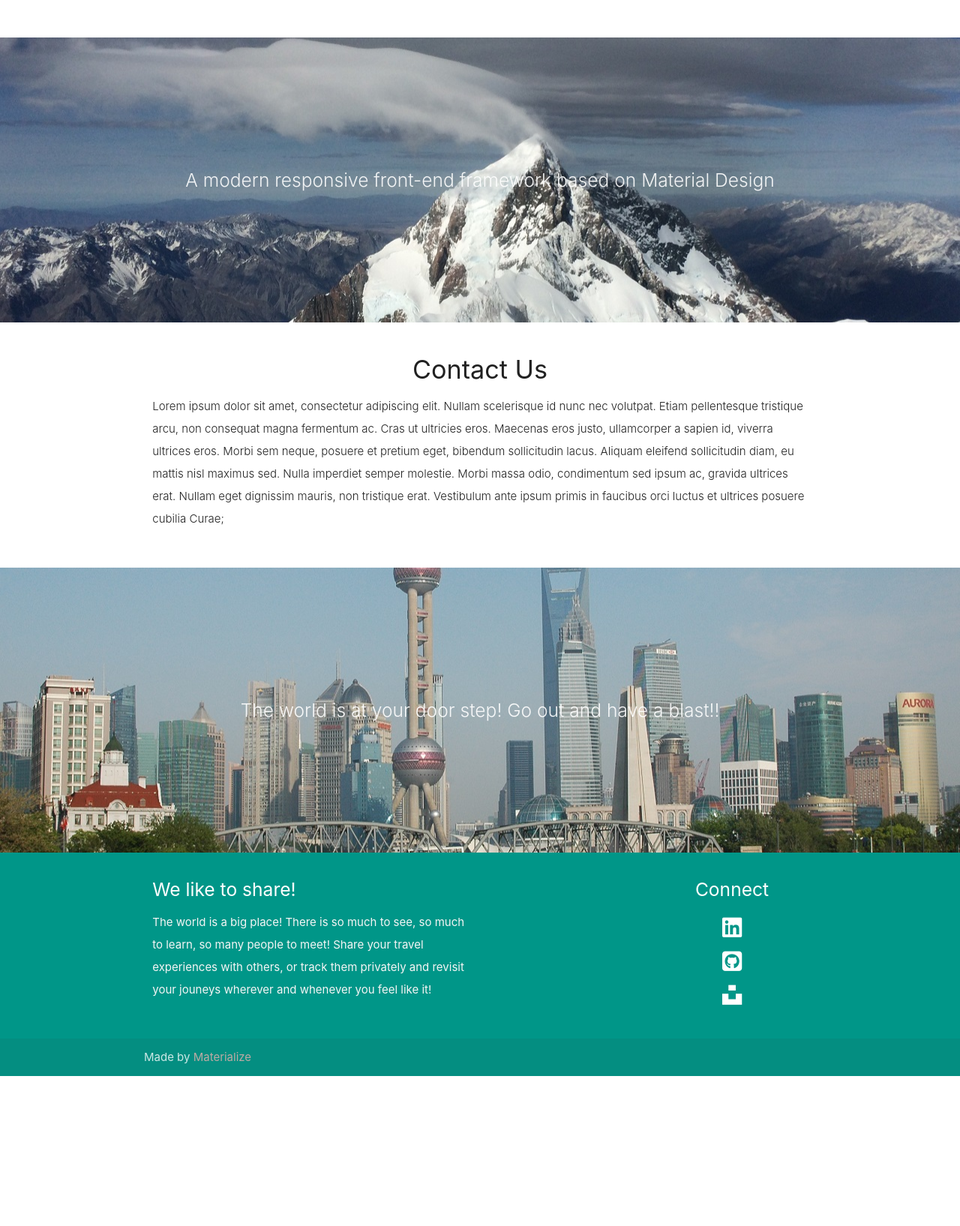
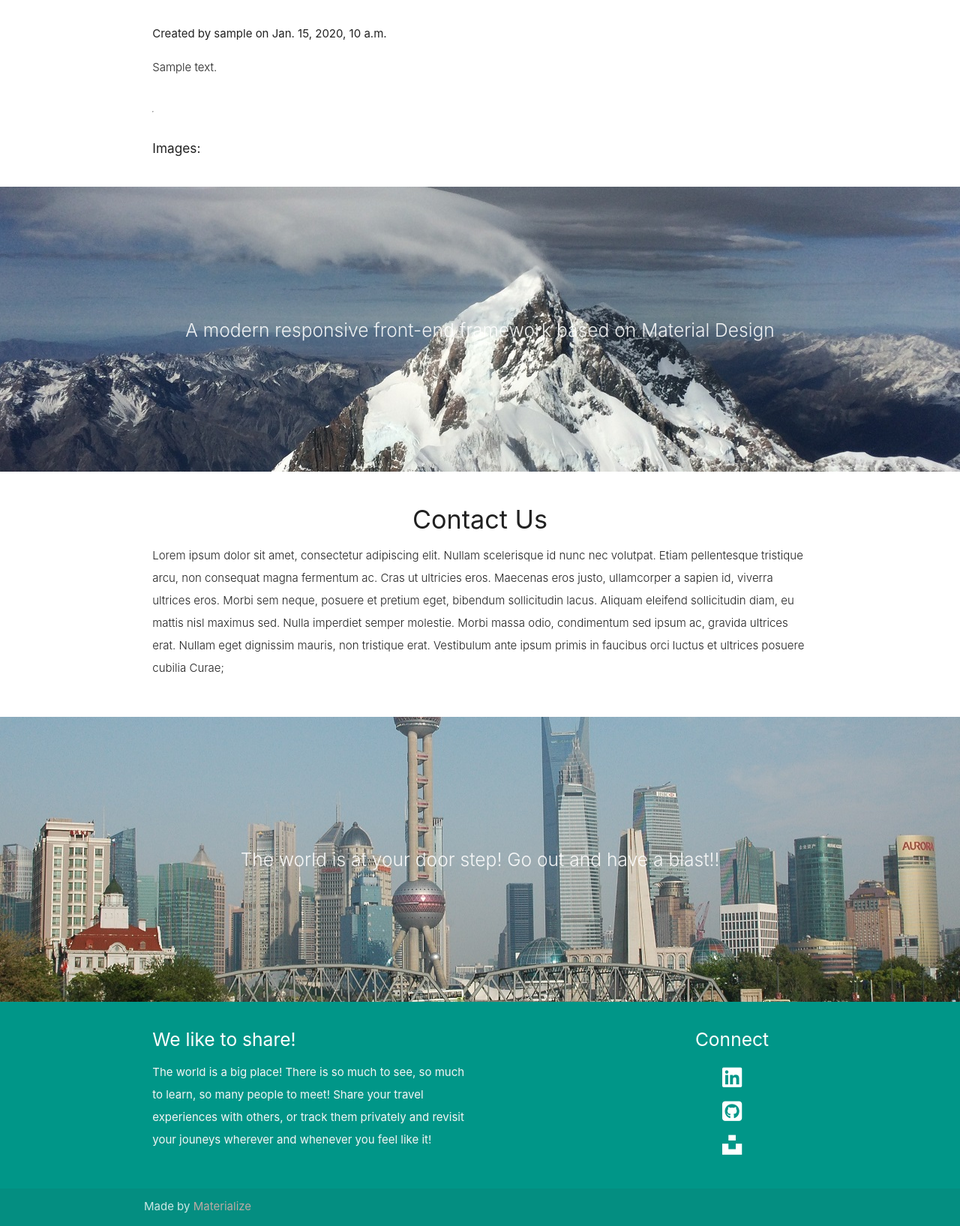
Before and after one commit to URiem/worldtravellog, a Django app: a page that uses templates/logentry_detail.html in a window 1280 px wide. Shown: the part 444-2079 px from the top of the page at 75% size. Before the commit the page ends 1879 px from the top, so only its background shows below. Run offline with Django 3.2, Linux system fonts and the light colour scheme; tables that the repository leaves empty hold one stand-in row (values such as "Sample post"); some libraries are stand-ins or nearby versions.

Commit message:
Display content on the logentry_detail page, set up image section- no images displayed yet

```diff
--- a/templates/logentry_detail.html
+++ b/templates/logentry_detail.html
@@ -9,7 +9,7 @@
             <br><br>
             <h1 class="header center teal-text text-lighten-2">{{ logentry.title }}</h1>
             <div class="row center">
-                <h5 class="header col s12 light">{{ logentry.category }} {{ logentry.year }}
+                <h5 class="header col s12 light">{{ logentry.country }} | {{ logentry.year }}
                 </h5>
             </div>
 
@@ -24,35 +24,40 @@
 
 <div class="container">
     <div class="section">
-
         <div class="row">
-            <!-- Travel Log Section
-            {% for log in logentry_list %}
-            <div class="col s12 m6 l4">
+            <div class="col s12 center">
+                <p class="left-align">Created by {{ logentry.author }} on {{ logentry.date_created }}
+                <p>
+                <p class="left-align light"> {{ logentry.description | safe }} </p>
+            </div>
+        </div>
+        <div class="row">
+            <div class="col">
+                <hr>
+            </div>
+        </div>
+        <div class="row">
+            <div class="col">
+                <!-- Images Section   -->
+                <h6>Images:</h6>
+                <!-- {% for image in images %} -->
+                <!-- <div class="col s12 m6 l4">
                 <div class="card">
                     <div class="card-image">
-                        {% if "placeholder" in travellog.featured_image.url %}
-                        <img src="{% static 'media/images/mountcook.jpg' %}">
-                        {% else %}
-                        <img src="{{ log.featured_image.url }}">
-                        {% endif %}
-                        <a class="btn-floating halfway-fab waves-effect waves-light red"><i
-                                class="material-icons">add</i></a>
+                        <img src="{{ image.image.url }}">
                     </div>
                     <div class="card-content">
-                        <span class="card-title">{{ log.title }}</span>
-                        <p>{{ log.excerpt }}</p>
+                        <span class="card-title">{{ image.alttext }}</span>
+                        <p>{{ image.caption }}</p>
                     </div>
                 </div>
-            </div>
-            {% if forloop.counter|divisibleby:3 %}
+            </div> -->
+                <!-- {% if forloop.counter|divisibleby:3 %}
         </div>
         <div class="row">
-            {% endif %}
-            {% endfor %}
- -->
-
-
+            {% endif %} -->
+                <!-- {% endfor %} -->
+            </div>
         </div>
     </div>
 </div>
--- a/travellog/views.py
+++ b/travellog/views.py
@@ -22,6 +22,6 @@ class LogentryDetail(View):
             "logentry_detail.html",
             {
                 "logentry": logentry,
-                "images": images,
+                # "images": images,
             },
         )
```
